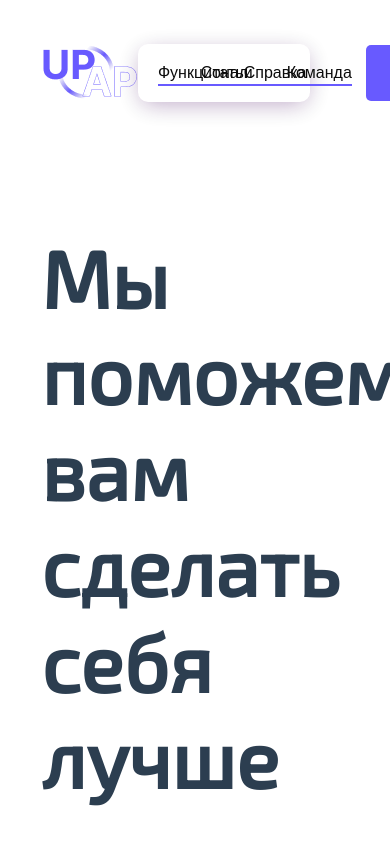
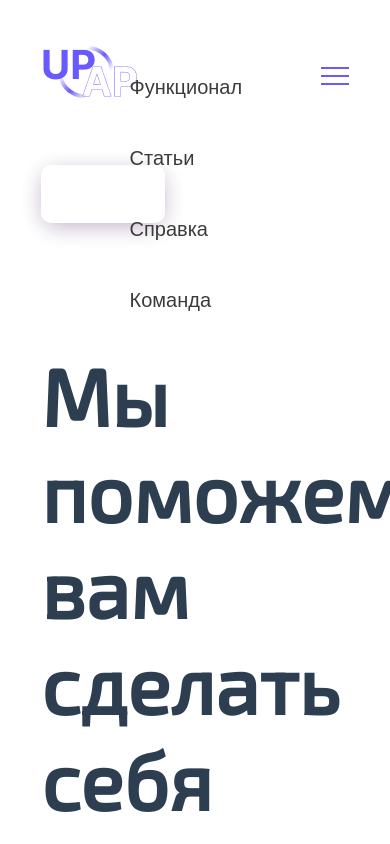
Before and after one commit to IMPOSTOR15/upp-app, a Vue app: page /#/ in a window 390 px wide. Shown: the top 844 px of the page. Built offline with nearby package versions, Linux system fonts and the light colour scheme.

Commit message:
Добавлен незаконченный бургер

```diff
--- a/src/components/NavbarComponent.vue
+++ b/src/components/NavbarComponent.vue
@@ -1,9 +1,17 @@
 <template>
 <header>
-  <a class="logo" href="/">
-    <img class="logoimg" width="97" height="65" src="../assets/logo.png" alt="logo">
-  </a>
+
   <div class="nav-container">
+
+    <a class="logo" href="/">
+      <img class="logoimg" src="../assets/logo.png" alt="logo">
+    </a>
+
+    <input id="menu__toggle" type="checkbox" />
+      <label class="menu__btn" for="menu__toggle">
+        <span></span>
+      </label>
+
     <nav>
       <ul class="nav__links">
         <li :active="activeElem === elem"
@@ -22,12 +30,14 @@
         </li>
       </ul>
     </nav>
+
+    <div class="btn-container">
+      <router-link class="cta" to="/login">
+        <p class="btn-text">Войти</p>
+      </router-link>
+    </div>
   </div>
-  <div class="btn-container">
-    <router-link class="cta" to="/login">
-      <p class="btn-text">Войти</p>
-    </router-link>
-  </div>
+
 </header>
 </template>
 
@@ -61,32 +71,41 @@ export default {
 
 header {
   display: flex;
-  justify-content: space-between;
+
   align-items: center;
   /* padding: 30px 10%; */
   /* background-color: #27272c; */
-  margin-top: 20px;
+
   opacity: 96%;
-  height: 65px;
   position: -webkit-sticky;
   position: sticky;
   top: 0;
   max-width: 79vw;
   margin: 0 auto;
-  margin-top: 40px;
+}
+
+input,.menu__btn,span{
+  display: none;
 }
 
 .logo {
-  display: block;
+
+  justify-self: start;
+
+
   cursor: pointer;
   height: 65px;
   width: 97px;
 }
 
 .nav-container {
-  display: flex;
-  margin: 0 56px 0 auto;
+  display: grid;
+  margin-top: 40px;
 
+  grid-template-columns: 2fr 2fr 1fr;
+
+  align-items: center;
+  gap: 60px;
 }
 
 nav {
@@ -104,8 +123,7 @@ nav {
 
 
 .nav__links a,
-.cta,
-.overlay__content a {
+.cta, .overlay__content a {
   font-family: "Montserrat", sans-serif;
   font-weight: 500;
   color: #000000;
@@ -119,21 +137,29 @@ nav {
 
 .nav__links li {
   width: 11vw;
-  padding: 0px 20px;
 }
 
-.nav__links li a {
+/* .nav__links li a {
   transition: color 0.3s ease 0s;
-}
+} */
 
 .nav__links li a:hover {
   color: #6253FF;
+
+  border-bottom: 2.5px solid #6153ff2d;
+  padding-bottom: 3px;
+  transition: padding-bottom .08s;
 }
 
 
-nav a.router-link-exact-active {
+/* Странная штука */
+/* nav a.router-link-exact-active {
   border-bottom: 2.5px solid #6253FF;
   padding-bottom: 3px;
+} */
+
+.btn-container{
+  justify-self: end;
 }
 
 .cta {
@@ -144,20 +170,121 @@ nav a.router-link-exact-active {
   cursor: pointer;
   width: 200px;
   height: 56px;
-  transition: background-color 0.3s ease 0s;
+  /* transition: background-color 0.3s ease 0s; */
   color: #edf0f1;
   background-color: #6253FF;
 }
 
-.btn-text {
+/* .btn-text {
   color: #fff;
   font-size: 19px;
   text-align: center;
+} */
+
+/* странная штука */
+/* .account-btn {
+  margin-left: -240px;
+  margin-right: 20px;
+} */
+
+@media (max-width: 1200px) {
+  .nav-container {
+    grid-template-columns: 1fr 3fr 1fr;
+
+  }
+
+  .cta{
+    width: 100px;
+  }
 }
 
-.account-btn {
-  margin-left: -240px;
-  margin-right: 20px;
+@media (max-width: 980px) {
+  .btn-container {
+    display: none;
+  }
+
+  .nav-container {
+    width: 100%;
+    grid-template-columns: 1fr 1fr;
+    justify-content: space-between;
+
+  }
+
+  .menu__btn{
+    display: block;
+  }
+
+  #menu__toggle {
+  opacity: 0;
+  }
+  #menu__toggle:checked + .menu__btn > span {
+    transform: rotate(45deg);
+  }
+  #menu__toggle:checked + .menu__btn > span::before {
+    top: 0px;
+    transform: rotate(0deg);
+  }
+  #menu__toggle:checked + .menu__btn > span::after {
+    top: 0px;
+    transform: rotate(90deg);
+  }
+  #menu__toggle:checked ~ .nav__links {
+  right: 0 !important;
 }
 
+  .menu__btn {
+    align-self: center;
+    justify-self: end;
+
+    width: 28px;
+    height: 28px;
+
+    cursor: pointer;
+    z-index: 1;
+  }
+  .menu__btn > span,
+  .menu__btn > span::before,
+  .menu__btn > span::after {
+    display: block;
+    position: absolute;
+
+    top: 16px;
+    width: 100%;
+    height: 2px;
+    background-color: #6253FF;
+    transition-duration: .25s;
+  }
+  .menu__btn > span::before {
+    content: '';
+    top: -8px;
+  }
+  .menu__btn > span::after {
+    content: '';
+    top: 8px;
+  }
+
+  .nav__links {
+    display: block;
+    align-self: center;
+    justify-self: end;
+
+
+
+    padding: 80px 0;
+
+
+
+    transition-duration: .25s;
+  }
+  .nav__links a {
+    display: block;
+    padding: 12px 24px;
+    color: #333;
+    font-size: 20px;
+    text-decoration: none;
+    transition-duration: .25s;
+  }
+}
+
+
 </style>
```
